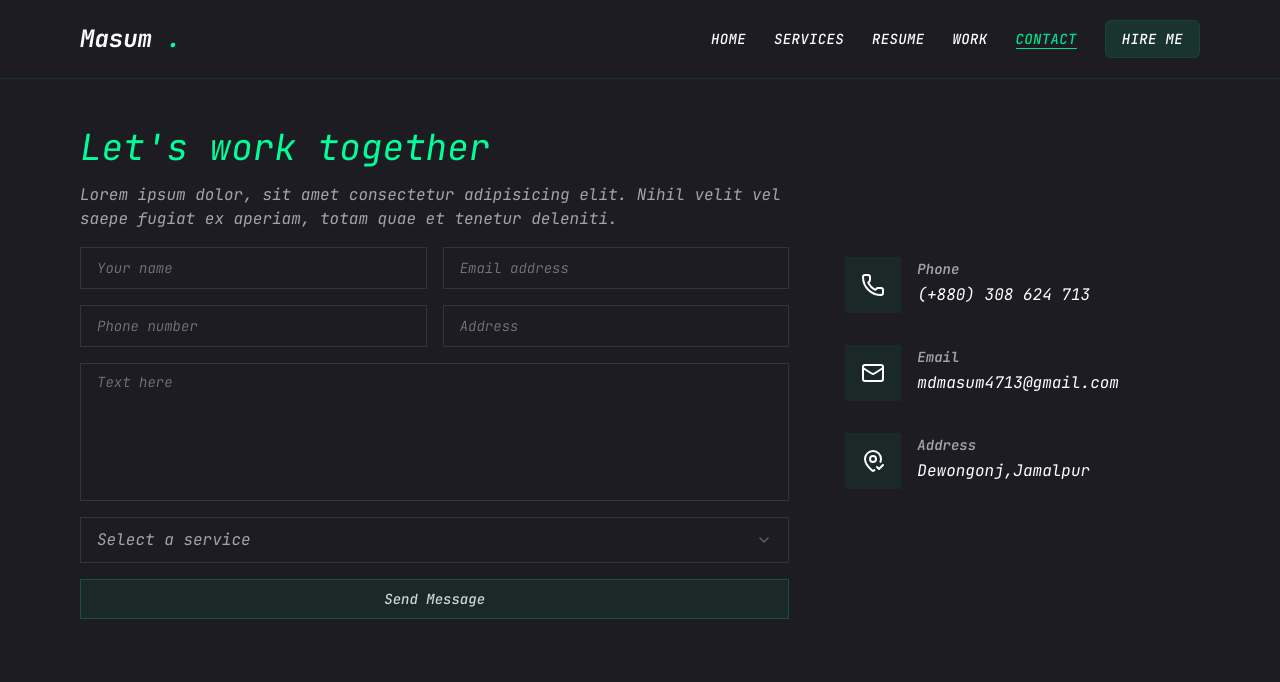
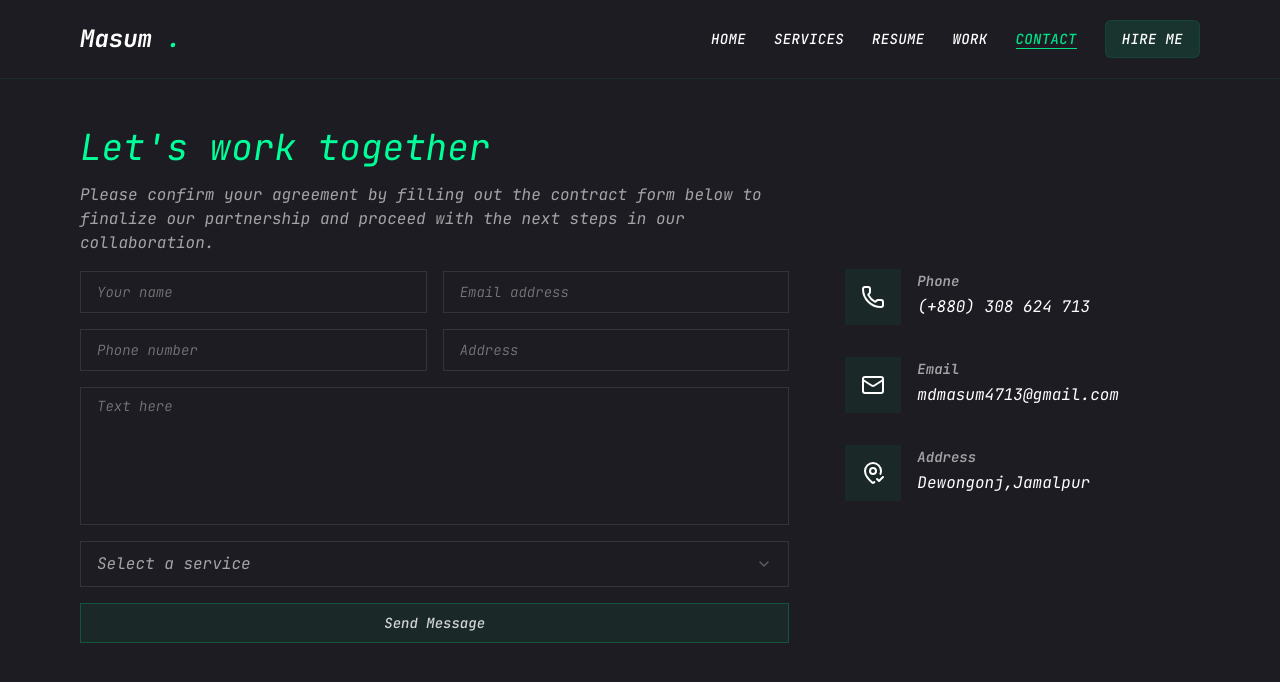
Before and after one commit to mdmasum4713/My-Portfolio, a Next.js app: page /contact in a window 1280 px wide. Shown: the top 682 px of the page. Built offline with nearby package versions, Linux system fonts and the light colour scheme.

Commit message:
Fainaly Finshed My Website

```diff
--- a/components/ContactForm.tsx
+++ b/components/ContactForm.tsx
@@ -8,7 +8,7 @@ import {
   SelectContent,
   SelectGroup,
   SelectItem,
-  SelectLabel,
+
   SelectTrigger,
   SelectValue,
 } from "./ui/select";
@@ -107,8 +107,7 @@ const ContactForm = () => {
         Let&apos;s work together
       </h3>
       <p className="text-white/60 text-sm md:text-base">
-        Lorem ipsum dolor, sit amet consectetur adipisicing elit. Nihil velit
-        vel saepe fugiat ex aperiam, totam quae et tenetur deleniti.
+        Please confirm your agreement by filling out the contract form below to finalize our partnership and proceed with the next steps in our collaboration.
       </p>
       <>
         {success ? (
@@ -169,10 +168,10 @@ const ContactForm = () => {
                 </SelectTrigger>
                 <SelectContent className="bg-bodyColor text-white border-white/20">
                   <SelectGroup>
-                    <SelectLabel>Select a service</SelectLabel>
-                    <SelectItem value="est">Web Development</SelectItem>
                     <SelectItem value="cst">UI/UX Design</SelectItem>
-                    <SelectItem value="mst">Logo Design</SelectItem>
+                    <SelectItem value="mst">Full Stack Development</SelectItem>
+                    <SelectItem value="fed">Front-End Development</SelectItem>
+                    <SelectItem value="jsc">JavaScript Coding</SelectItem>
                   </SelectGroup>
                 </SelectContent>
               </Select>
```
